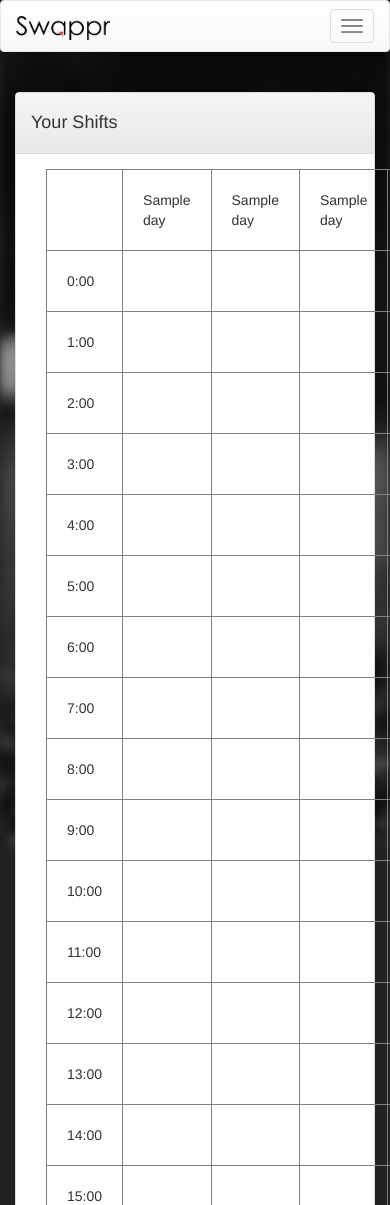
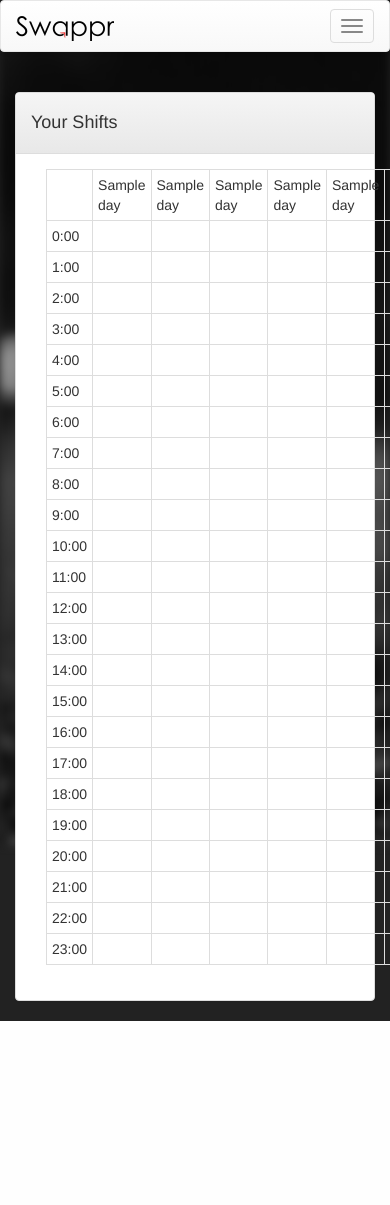
Before and after one commit to swappr-tanda-team/swappr, a Flask app: template swappr/templates/shift/your_shifts.html in a window 390 px wide; the page is wider, and only the part inside the window is pictured. Shown: the top 1205 px of that part. After the commit the page ends 1021 px from the top of that part, so only its background shows below. Run offline with Flask 2, Linux system fonts and the light colour scheme; the template is opened without the code that fills it: most values are stand-ins (such as "Sample title", 1, 10 or a date in 2020); some libraries are stand-ins or nearby versions.

Commit message:
Resized logo and changed table style. Still looks ugly on mobile devices due to length of table headings.

```diff
--- a/swappr/templates/layout.html
+++ b/swappr/templates/layout.html
@@ -26,7 +26,7 @@
         <span class="icon-bar"></span>
       </button>
         <div class="navbar-brand">
-      <a class="" href="{{ url_for('index') }}"><img style="max-width:40%;" src="{{ url_for("static", filename="img/logo.png")}}"/></a>
+      <a class="" href="{{ url_for('index') }}"><img src="{{ url_for("static", filename="img/logo.png")}}"/></a>
         </div>
     </div>
 
--- a/swappr/templates/shift/your_shifts.html
+++ b/swappr/templates/shift/your_shifts.html
@@ -11,7 +11,7 @@
     </div>
     <div class="panel-body">
 <div id="your_shifts" class="col-md-12">
-<table id="shiftTable" class="shiftTable" border="1">
+<table id="shiftTable" class="shiftTable table table-bordered table-condensed">
     {% for i in range(-1, 24) %}
         <tr>
             {% for j in range(-1, 7) %}
```
Also changed, not shown: swappr/static/img/logo.png.
